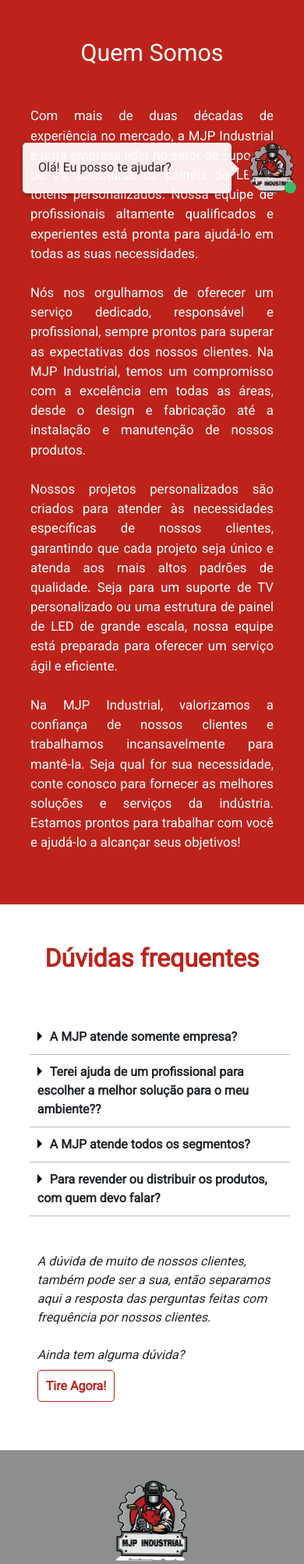
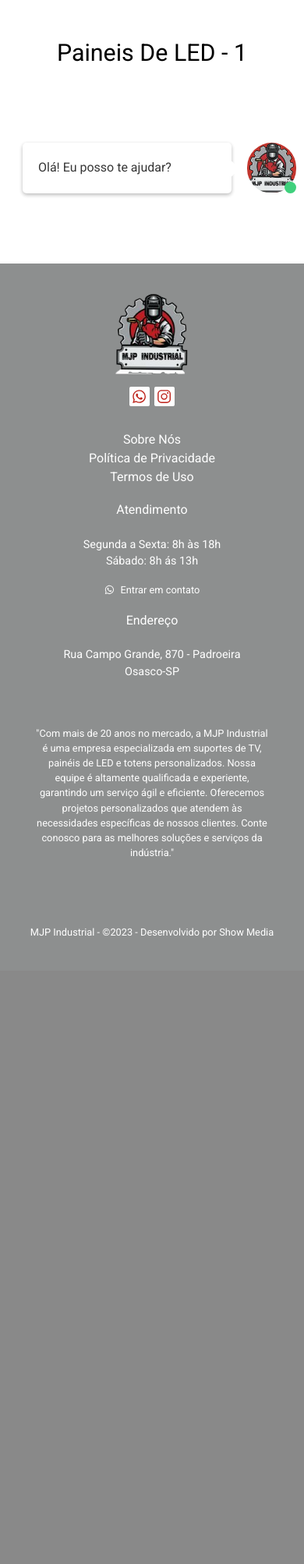
Before and after one commit to showmedia/mjpindustrial, a PHP site: a page that uses index.php in a window 390 px wide; the page is wider, and only the part inside the window is pictured. Shown: the part 586-2592 px from the top of that part at 78% size. After the commit the page ends 1789 px from the top of that part, so only its background shows below. Run offline with PHP 8.4, Linux system fonts and the light colour scheme.

Commit message:
atualizando pagina produtos e esquema de rota

```diff
--- /dev/null
+++ b/controllers/ProdutosController.php
@@ -0,0 +1,21 @@
+
+
+            <section id="search-top" class="search-top col-12">
+
+            <video autoplay muted loop>
+                <source src="/img/mjp.mp4" type="video/mp4">
+            </video>
+            </section>
+
+            <section id="produtos">
+                <?php $produto = urldecode($route2); ?>
+
+                <h1>
+                    <?php echo ucwords($produto) .' - '.$idproduto; ?>
+                </h1>
+
+                <?php
+                    if($route2 == 'paineis'){?>
+
+                    <?php }?>
+            </section>
--- a/css/style.css
+++ b/css/style.css
@@ -377,7 +377,6 @@ nav .elemento-animado .ven li{
    /*  opacity: 0.9; */
     position: relative;
     overflow: hidden;
-    margin-bottom: -100px;
   }
 
   .search-top video {
@@ -826,25 +825,27 @@ nav .menu-mobile.active{
   transition: 0.3s ease-in-out;
 }
 
+#produtos{
+  width: 100%;
+  padding: 50px 10%;
+  min-height: 200px;
+}
+
+#produtos h1{
+  text-align: center;
+  font-size: 1.9rem;
+  margin-bottom: 50px;
+  color: #000;
+}
+
 #quemsomos{
   width: 100%;
   background-color: var(--primary);
   padding: 50px 10%;
   color: #fff;
+  margin-top: -100px;
 }
 
-#quemsomos h1{
-  text-align: center;
-  font-size: 1.9rem;
-  margin-bottom: 50px;
-}
-
-#quemsomos p{
-  column-count: 2;
-  column-gap: 50px;
-  font-size: 1.05rem;
-  text-align: justify;
-}
 
 #perguntas{
   width: 100%;
--- a/index.php
+++ b/index.php
@@ -1,5 +1,6 @@
+
 <!DOCTYPE html>
-<html lang="{{ str_replace('_', '-', app()->getLocale()) }}">
+<html lang="pt_br">
     <head>
         <meta charset="utf-8">
         <meta name="viewport" content="width=device-width, initial-scale=1">
@@ -15,8 +16,8 @@
         <!-- CSS BOOTSTRAP -->
         <link href="https://cdn.jsdelivr.net/npm/bootstrap@5.3.0-alpha1/dist/css/bootstrap.min.css" rel="stylesheet" integrity="sha384-GLhlTQ8iRABdZLl6O3oVMWSktQOp6b7In1Zl3/Jr59b6EGGoI1aFkw7cmDA6j6gD" crossorigin="anonymous">
         <!-- CSS DA APLICAÇÃO-->
-        <link rel="stylesheet" href="css/style.css">
-        <link rel="stylesheet" href="css/mobile.css">
+        <link rel="stylesheet" href="/css/style.css">
+        <link rel="stylesheet" href="/css/mobile.css">
 
     </head>
 
@@ -27,73 +28,47 @@
 
             <main>
 
-            <section id="search-top" class="search-top col-12">
+<?php
+// Obtém a URL da solicitação
+$url = $_SERVER['REQUEST_URI'];
 
-            <video autoplay muted loop>
-                <source src="img/mjp.mp4" type="video/mp4">
-            </video>
-            </section>
-            <section id="servicos"></section>
+// Remove a barra inicial, se houver
+$url = ltrim($url, '/');
+
+// Separa a URL em segmentos
+$segments = explode('/', $url);
+
+// Define as rotas disponíveis
+$routes = [
+    '' => 'HomeController@index',
+    'produtos' => 'ProdutosController@index'
+];
+
+// Obtém o primeiro segmento da URL
+$route = isset($segments[0]) ? $segments[0] : '';
+$route2 = isset($segments[1]) ? $segments[1] : '';
+$idproduto = isset($segments[2]) ? $segments[2] : '';
 
 
-            <section id="quemsomos">
-        <h1>
-            Quem Somos
-        </h1>
+// Verifica se a rota existe
+if (array_key_exists($route, $routes)) {
+    // Divide o controlador e o método
+    $routeParts = explode('@', $routes[$route]);
+    $controller = $routeParts[0];
+    $method = $routeParts[1];
 
-        <p>
-        Com mais de duas décadas de experiência no mercado, a MJP Industrial é uma empresa líder no setor de suportes de TV, estruturas de painéis de LED e totens personalizados. Nossa equipe de profissionais altamente qualificados e experientes está pronta para ajudá-lo em todas as suas necessidades. <br><br>
-
-        Nós nos orgulhamos de oferecer um serviço dedicado, responsável e profissional, sempre prontos para superar as expectativas dos nossos clientes. Na MJP Industrial, temos um compromisso com a excelência em todas as áreas, desde o design e fabricação até a instalação e manutenção de nossos produtos. <br><br>
-
-        Nossos projetos personalizados são criados para atender às necessidades específicas de nossos clientes, garantindo que cada projeto seja único e atenda aos mais altos padrões de qualidade. Seja para um suporte de TV personalizado ou uma estrutura de painel de LED de grande escala, nossa equipe está preparada para oferecer um serviço ágil e eficiente. <br><br>
-
-        Na MJP Industrial, valorizamos a confiança de nossos clientes e trabalhamos incansavelmente para mantê-la. Seja qual for sua necessidade, conte conosco para fornecer as melhores soluções e serviços da indústria. Estamos prontos para trabalhar com você e ajudá-lo a alcançar seus objetivos!
-        </p>
-    </section>
-
-    <section id="perguntas" class="row">
-        <col-12>
-            <h1 class="text-center">Dúvidas frequentes</h1>
-        </col-12>
-        <div class="perg col-md-7">
-            <ul>
-                <li class="li-pai"><span>A MJP atende somente empresa?</span>
-                    <ul>
-                        <li><span>Não. Atendemos empresas e pessoas físicas conforme a necessidade, com projetos residenciais, marketing, para shows, eventos, igrejas etc.</span></li>
-                    </ul>
-                </li>
-                <li class="li-pai"><span>Terei ajuda de um profissional para escolher a melhor solução para o meu ambiente??</span>
-                    <ul>
-                        <li><span>Sim. Contamos com uma equipe de profissionais especializados em projetos que irá desenvolver um projeto idealizado de acordo com sua necessidade.</span></li>
-                    </ul>
-                </li>
-                <li class="li-pai"><span>A MJP atende todos os segmentos?</span>
-                    <ul>
-                        <li><span>Sim. Oferecemos soluções e para diversos segmentos e aplicações. Faça contato conosco e cuidaremos do seu projeto.</span></li>
-                    </ul>
-                </li>
-
-                <li class="li-pai"><span>Para revender ou distribuir os produtos, com quem devo falar?</span>
-                    <ul>
-                        <li><span>Se tem interesse em revender ou distribuir os nossos produtos, entre em contato pelo nosso whatsapp.</span></li>
-                    </ul>
-                </li>
-            </ul>
-        </div>
-        <div class="ainda col-md-5">
-            <div>
-            <p>
-                A dúvida de muito de nossos clientes, também pode ser a sua, então separamos aqui a resposta das perguntas feitas com frequência por nossos clientes. <br><br>
-                Ainda tem alguma dúvida?
-            </p>
-            <a target="_blanck" href="https://wa.me/5511941202161">Tire Agora!</a>
-            </div>
-        </div>
-    </section>
+    // Inclui o arquivo do controlador
+   include 'controllers/' . $controller . '.php';
 
 
-                <?php
+} else {
+    // Rota não encontrada
+    echo "Rota não encontrada.";
+}
+
+
+
+
 include "pages/chat.php";
 ?>
 
@@ -109,9 +84,9 @@
 <script src="https://cdn.jsdelivr.net/npm/bootstrap@5.2.0-beta1/dist/js/bootstrap.bundle.min.js" integrity="sha384-pprn3073KE6tl6bjs2QrFaJGz5/SUsLqktiwsUTF55Jfv3qYSDhgCecCxMW52nD2" crossorigin="anonymous"></script>
 <script src="https://code.jquery.com/jquery-3.6.0.min.js"></script>
 
-    <script src="js/jquery.mask.js"></script>
+<script src="/js/jquery.mask.js"></script>
 <!-- SCRIPT DA APLICAÇÃO-->
-      <script src="js/script.js?v=2"></script>
+<script src="/js/script.js?v=2"></script>
 <!-- icons -->
 <script type="module" src="https://unpkg.com/ionicons@5.5.2/dist/ionicons/ionicons.esm.js"></script>
 <script nomodule src="https://unpkg.com/ionicons@5.5.2/dist/ionicons/ionicons.js"></script>
--- a/pages/nav.php
+++ b/pages/nav.php
@@ -3,7 +3,7 @@
 
 <nav id="nav">
 <div class="logo">
-<a href="/"><img src="img/logo.png" alt="Logo"></a>
+<a href="/"><img src="/img/logo.png" alt="Logo"></a>
 </div>
 <ul class="menu" id="elemento-hover">
 <li class="nav-link2"><a href="/#quemsomos" style="cursor:pointer;">Sobre Nós</a></li>
@@ -11,11 +11,11 @@
 <ul class="elemento-animado" style="width: 40vw;">
 <div class="col-12 row p-2">
     <div class="text-start col-6">
-        <a href="/produtos.php?produto=teste"><li class="p-2"><span>Painés de LED</span></li></a>
-        <a href=""><li class="p-2"><span>Sup TV Articulado</span></li></a>
-        <a href=""><li class="p-2"><span>Sup TV Tri-Articulado</span></li></a>
-        <a href=""><li class="p-2"><span>Mesa Industrial</span></li></a>
-        <a href=""><li class="p-2"><span>Mesa Sala de Reunião</span></li></a>
+        <a href="/produtos/paineis%20de%20LED/1"><li class="p-2"><span>Painés de LED</span></li></a>
+        <a href="/produtos/suporte articulado/2"><li class="p-2"><span>Sup TV Articulado</span></li></a>
+        <a href="/produtos/suporte TV tri-articulado/3"><li class="p-2"><span>Sup TV Tri-Articulado</span></li></a>
+        <a href="/produtos/mesa industrial/4"><li class="p-2"><span>Mesa Industrial</span></li></a>
+        <a href="/produtos/mesa sala de reunião/5"><li class="p-2"><span>Mesa Sala de Reunião</span></li></a>
     </div>
     <div class="text-start col-6" style="border-left: 1px solid #ddd;">
         <a href=""><li class="p-2"><span>Mesa Ind + 8 cadeiras</span></li></a>
```
Also changed, not shown: controllers/HomeController.php (added, +66 -0 lines), .htaccess. Lines whose indentation alone changed are shown as unchanged.
